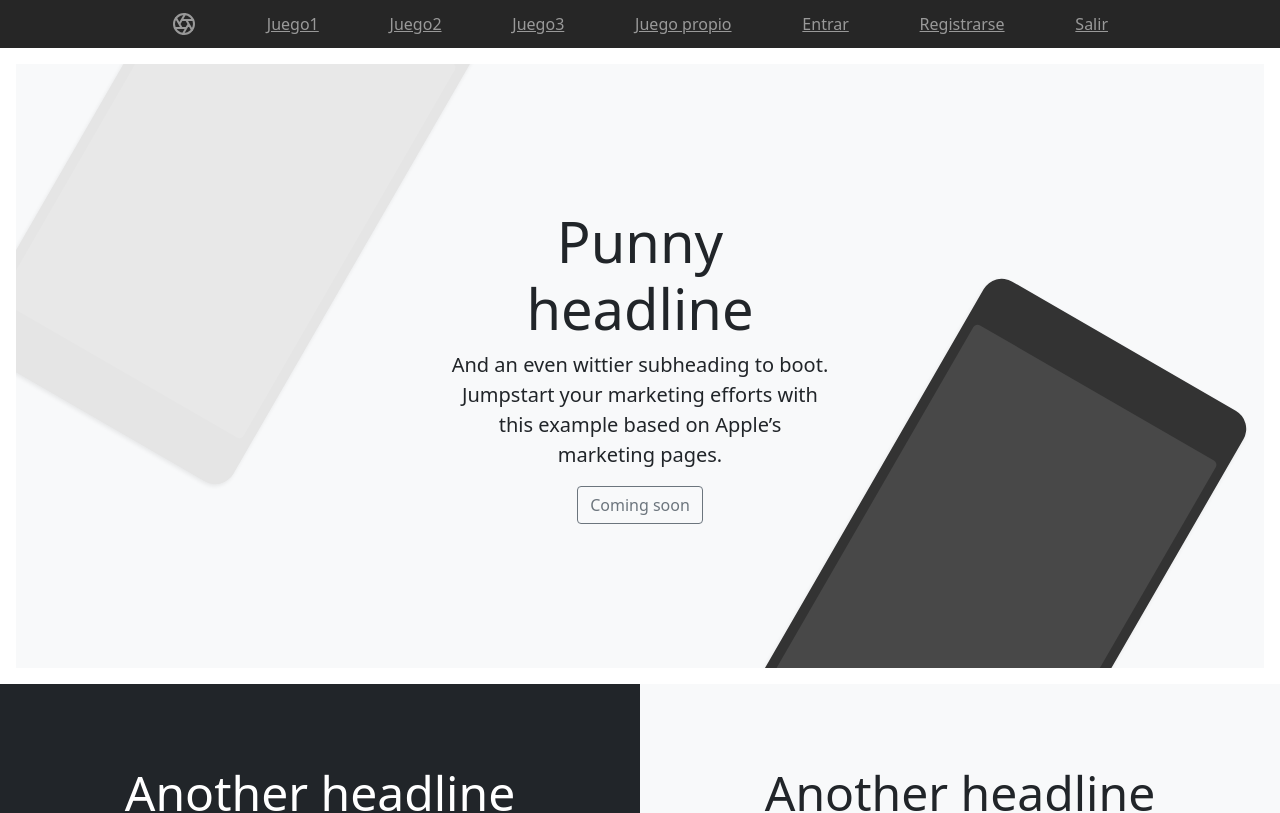
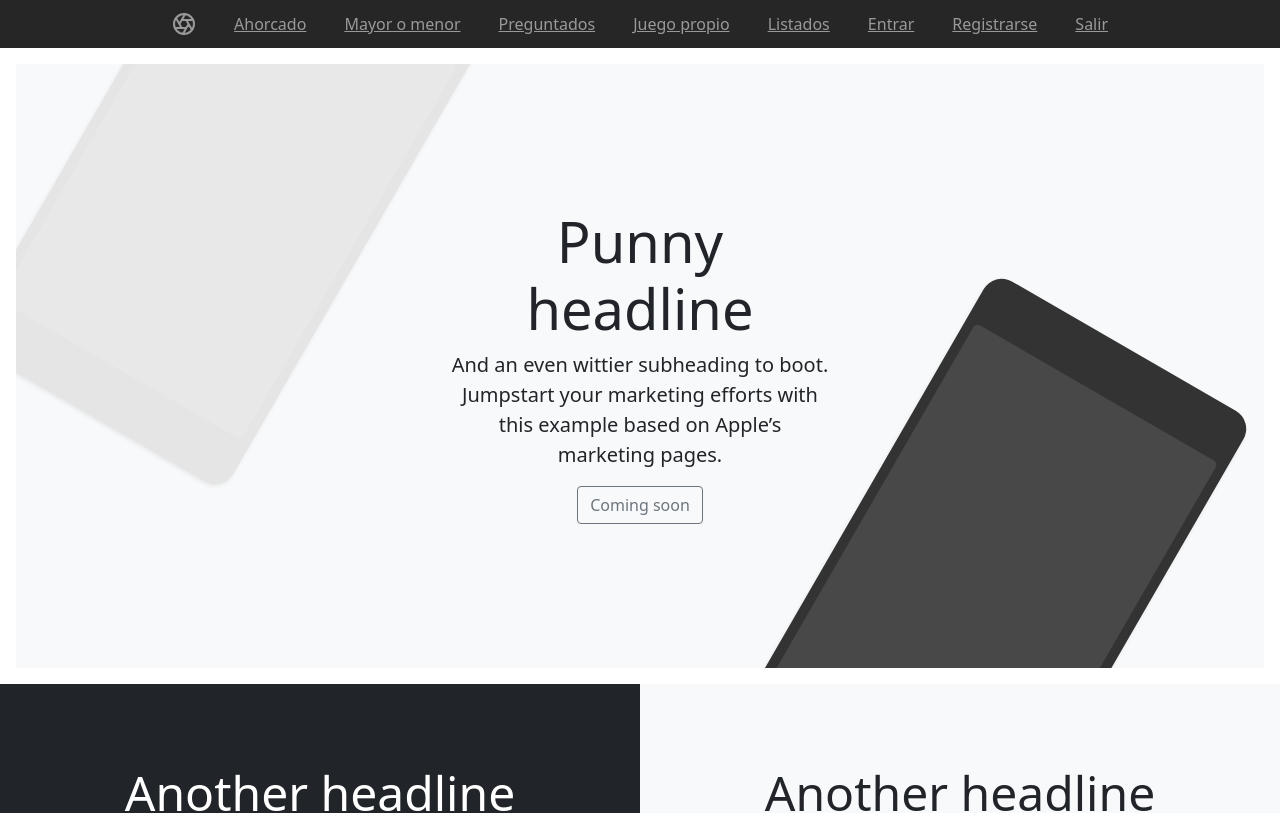
Before and after one commit to sanrouaux/santiago-rouaux-sala-de-juegos, an Angular app: page /home in a window 1280 px wide. Shown: the top 813 px of the page. Built offline with nearby package versions, Linux system fonts and the light colour scheme.

Commit message:
Add items to main navbar

```diff
--- a/src/app/home/home.component.html
+++ b/src/app/home/home.component.html
@@ -3,10 +3,11 @@
       <a class="py-2" href="#" aria-label="Product">
         <svg xmlns="http://www.w3.org/2000/svg" width="24" height="24" fill="none" stroke="currentColor" stroke-linecap="round" stroke-linejoin="round" stroke-width="2" class="d-block mx-auto" role="img" viewBox="0 0 24 24" focusable="false"><title>Product</title><circle cx="12" cy="12" r="10"/><path d="M14.31 8l5.74 9.94M9.69 8h11.48M7.38 12l5.74-9.94M9.69 16L3.95 6.06M14.31 16H2.83m13.79-4l-5.74 9.94"/></svg>
       </a>
-      <a class="py-2 d-none d-md-inline-block" href="#">Juego1</a>
-      <a class="py-2 d-none d-md-inline-block" href="#">Juego2</a>
-      <a class="py-2 d-none d-md-inline-block" href="#">Juego3</a>
+      <a class="py-2 d-none d-md-inline-block" href="#">Ahorcado</a>
+      <a class="py-2 d-none d-md-inline-block" href="#">Mayor o menor</a>
+      <a class="py-2 d-none d-md-inline-block" href="#">Preguntados</a>
       <a class="py-2 d-none d-md-inline-block" href="#">Juego propio</a>
+      <a class="py-2 d-none d-md-inline-block" href="#">Listados</a>
       <a class="py-2 d-none d-md-inline-block" href="/login">Entrar</a>
       <a class="py-2 d-none d-md-inline-block" href="#">Registrarse</a>
       <a class="py-2 d-none d-md-inline-block" href="#">Salir</a>
```
